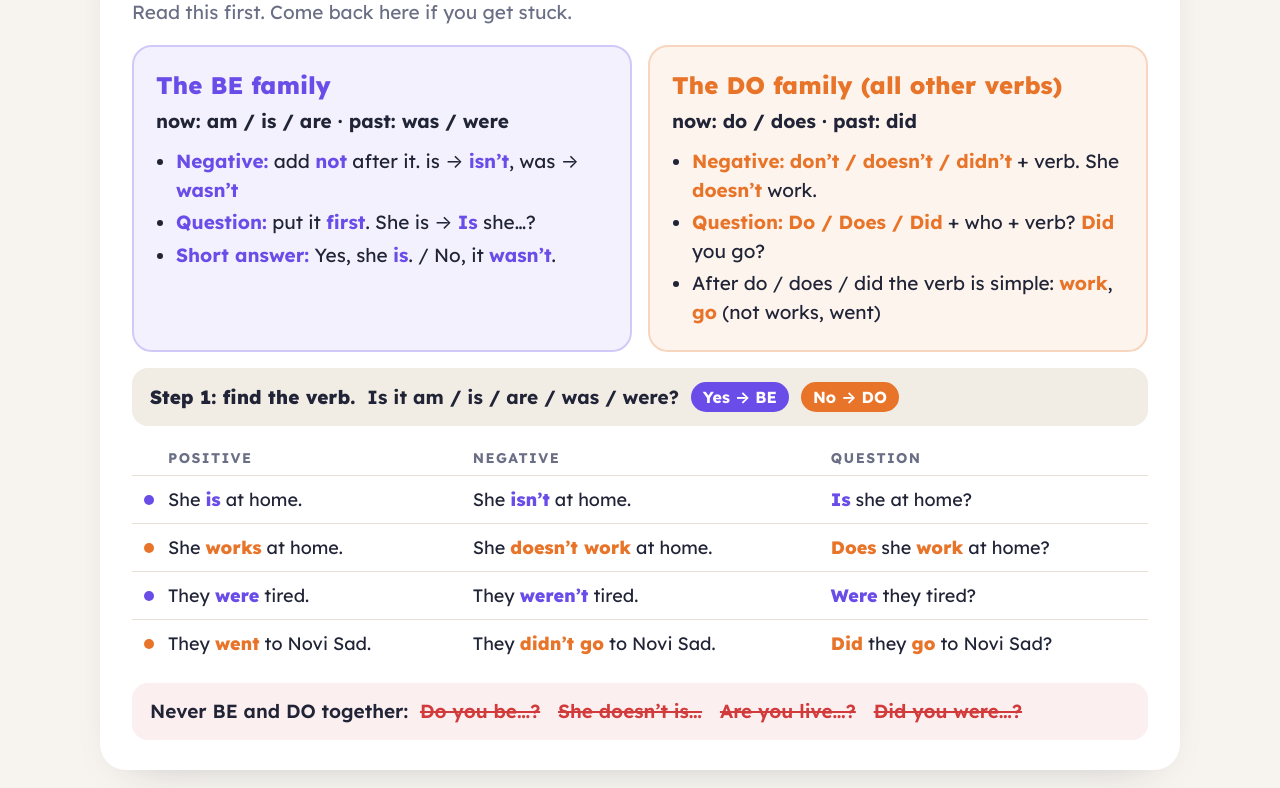
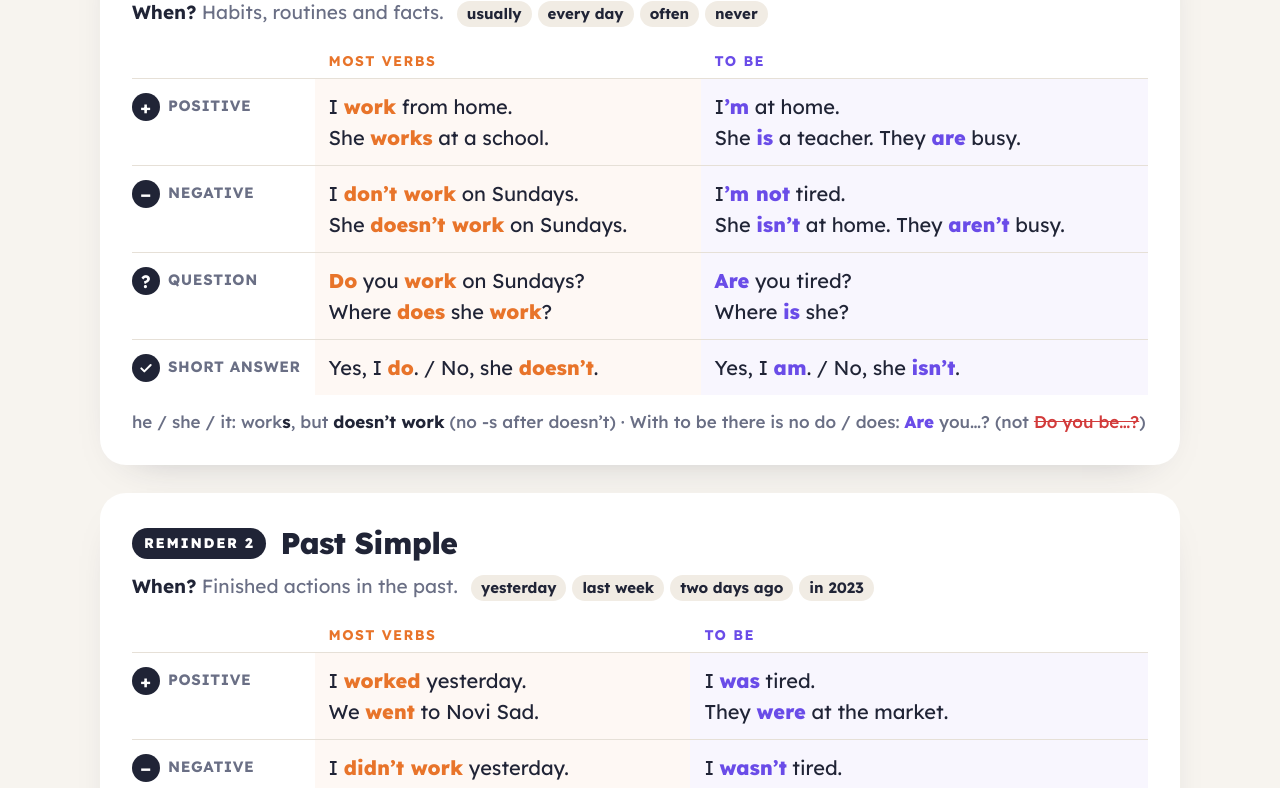
Before and after one commit to tanyapzk/homework, a plain HTML site: page alena/be-or-do/index.html in a window 1280 px wide. Shown: the part 412-1200 px from the top of the page. Drawn offline with Linux system fonts and the light colour scheme.

Commit message:
Be or Do?: replace 'two families' rule with Present/Past Simple reminders
Co-Authored-By: Claude Opus 5.5 <noreply@anthropic.com>

```diff
--- a/alena/be-or-do/index.html
+++ b/alena/be-or-do/index.html
@@ -66,6 +66,21 @@ table.ex tr td:first-child{width:12px;padding-right:0}
 table.ex .dot{display:block;width:10px;height:10px;border-radius:50%;margin-top:9px}
 .never{margin-top:16px;border-radius:16px;padding:14px 18px;background:color-mix(in srgb,var(--no) 8%,white);font-weight:600}
 .never s{color:var(--no);text-decoration-thickness:2px;margin:0 6px}
+
+/* reminders */
+.rem .inst .clues{display:inline-flex;flex-wrap:wrap;gap:6px;margin-left:8px;vertical-align:middle}
+.rem .inst .clues span{font-size:15px;font-weight:700;padding:2px 10px;border-radius:99px;background:var(--soft);color:var(--ink)}
+table.rt{width:100%;border-collapse:separate;border-spacing:0;font-size:20px}
+table.rt th{text-align:left;font-size:14px;letter-spacing:.1em;text-transform:uppercase;color:var(--muted);padding:6px 14px}
+table.rt tr:first-child th:nth-child(2){color:var(--do)} table.rt tr:first-child th:nth-child(3){color:var(--be)}
+table.rt td{padding:12px 14px;border-top:1px solid var(--line);vertical-align:top;line-height:1.55}
+table.rt td:nth-child(3){background:color-mix(in srgb,var(--be) 5%,white)}
+table.rt td:nth-child(2){background:color-mix(in srgb,var(--do) 5%,white)}
+table.rt th.rl{border-top:1px solid var(--line);width:170px;font-size:15px;letter-spacing:.04em;padding:14px 14px 12px 0;vertical-align:top;white-space:nowrap}
+table.rt th.rl i{display:inline-grid;place-items:center;width:28px;height:28px;border-radius:50%;background:var(--ink);color:#fff;font-style:normal;font-size:18px;margin-right:8px;vertical-align:middle}
+.rem .note{margin-top:14px;font-size:17px;color:var(--muted);font-weight:500}
+.rem .note b{color:var(--ink)} .rem .note b.be{color:var(--be)} .rem .note s{color:var(--no)}
+@media (max-width:700px){table.rt{font-size:17px} table.rt th.rl{width:auto;white-space:normal}}
 
 /* sort */
 .sort{display:grid;grid-template-columns:repeat(2,minmax(0,1fr));gap:12px}
@@ -155,45 +170,31 @@ table.ex .dot{display:block;width:10px;height:10px;border-radius:50%;margin-top:
   <div>
     <div class="k">Homework · Present Simple &amp; Past Simple</div>
     <h1><span class="be">Be</span> or <span class="do">Do?</span></h1>
-    <p>When do we use <b class="be">am / is / are / was / were</b>, and when do we need <b class="do">do / does / did</b>?</p>
+    <p>Practice negatives and questions with <b class="do">verbs</b> and with <b class="be">to be</b>.</p>
   </div>
 </header>
 
 <nav class="bar"><div class="row" id="bar"></div></nav>
 
-<!-- RULE -->
-<section id="rule">
-  <div class="sh"><span class="no-">Start here</span><h2>Two families</h2></div>
-  <p class="inst">Read this first. Come back here if you get stuck.</p>
-  <div class="fam">
-    <div class="fbox f-be">
-      <h3>The BE family</h3>
-      <div class="w">now: am / is / are · past: was / were</div>
-      <ul>
-        <li><b>Negative:</b> add <b>not</b> after it. is → <b>isn’t</b>, was → <b>wasn’t</b></li>
-        <li><b>Question:</b> put it <b>first</b>. She is → <b>Is</b> she…?</li>
-        <li><b>Short answer:</b> Yes, she <b>is</b>. / No, it <b>wasn’t</b>.</li>
-      </ul>
-    </div>
-    <div class="fbox f-do">
-      <h3>The DO family (all other verbs)</h3>
-      <div class="w">now: do / does · past: did</div>
-      <ul>
-        <li><b>Negative:</b> <b>don’t / doesn’t / didn’t</b> + verb. She <b>doesn’t</b> work.</li>
-        <li><b>Question:</b> <b>Do / Does / Did</b> + who + verb? <b>Did</b> you go?</li>
-        <li>After do / does / did the verb is simple: <b>work</b>, <b>go</b> (not works, went)</li>
-      </ul>
-    </div>
-  </div>
-  <div class="step"><span class="q">Step 1: find the verb.</span> Is it am / is / are / was / were? <span class="p" style="background:var(--be)">Yes → BE</span> <span class="p" style="background:var(--do)">No → DO</span></div>
-  <table class="ex">
-    <tr><th></th><th>Positive</th><th>Negative</th><th>Question</th></tr>
-    <tr><td><i class="dot" style="background:var(--be)"></i></td><td>She <b class="be">is</b> at home.</td><td>She <b class="be">isn’t</b> at home.</td><td><b class="be">Is</b> she at home?</td></tr>
-    <tr><td><i class="dot" style="background:var(--do)"></i></td><td>She <b class="do">works</b> at home.</td><td>She <b class="do">doesn’t work</b> at home.</td><td><b class="do">Does</b> she <b class="do">work</b> at home?</td></tr>
-    <tr><td><i class="dot" style="background:var(--be)"></i></td><td>They <b class="be">were</b> tired.</td><td>They <b class="be">weren’t</b> tired.</td><td><b class="be">Were</b> they tired?</td></tr>
-    <tr><td><i class="dot" style="background:var(--do)"></i></td><td>They <b class="do">went</b> to Novi Sad.</td><td>They <b class="do">didn’t go</b> to Novi Sad.</td><td><b class="do">Did</b> they <b class="do">go</b> to Novi Sad?</td></tr>
+<!-- REMINDERS -->
+<section id="rule" class="rem">
+  <div class="sh"><span class="no-">Reminder 1</span><h2>Present Simple</h2></div>
+  <p class="inst"><b>When?</b> Habits, routines and facts. <span class="clues"><span>usually</span><span>every day</span><span>often</span><span>never</span></span></p>
+  <table class="rt">
+    <tr><th></th><th>Most verbs</th><th>to be</th></tr>
+    <tr><th class="rl"><i>+</i>Positive</th><td>I <b class="do">work</b> from home.<br>She <b class="do">works</b> at a school.</td><td>I<b class="be">’m</b> at home.<br>She <b class="be">is</b> a teacher. They <b class="be">are</b> busy.</td></tr><tr><th class="rl"><i>−</i>Negative</th><td>I <b class="do">don’t work</b> on Sundays.<br>She <b class="do">doesn’t work</b> on Sundays.</td><td>I<b class="be">’m not</b> tired.<br>She <b class="be">isn’t</b> at home. They <b class="be">aren’t</b> busy.</td></tr><tr><th class="rl"><i>?</i>Question</th><td><b class="do">Do</b> you <b class="do">work</b> on Sundays?<br>Where <b class="do">does</b> she <b class="do">work</b>?</td><td><b class="be">Are</b> you tired?<br>Where <b class="be">is</b> she?</td></tr><tr><th class="rl"><i><svg width="16" height="16" viewBox="0 0 24 24" fill="none" stroke="#fff" stroke-width="3" stroke-linecap="round" stroke-linejoin="round"><path d="M5 12.5l4.5 4.5L19 7.5"/></svg></i>Short answer</th><td>Yes, I <b class="do">do</b>. / No, she <b class="do">doesn’t</b>.</td><td>Yes, I <b class="be">am</b>. / No, she <b class="be">isn’t</b>.</td></tr>
   </table>
-  <div class="never">Never BE and DO together: <s>Do you be…?</s> <s>She doesn’t is…</s> <s>Are you live…?</s> <s>Did you were…?</s></div>
+  <p class="note">he / she / it: work<b>s</b>, but <b>doesn’t work</b> (no -s after doesn’t) · With to be there is no do / does: <b class="be">Are</b> you…? (not <s>Do you be…?</s>)</p>
+</section>
+
+<section id="rule2" class="rem">
+  <div class="sh"><span class="no-">Reminder 2</span><h2>Past Simple</h2></div>
+  <p class="inst"><b>When?</b> Finished actions in the past. <span class="clues"><span>yesterday</span><span>last week</span><span>two days ago</span><span>in 2023</span></span></p>
+  <table class="rt">
+    <tr><th></th><th>Most verbs</th><th>to be</th></tr>
+    <tr><th class="rl"><i>+</i>Positive</th><td>I <b class="do">worked</b> yesterday.<br>We <b class="do">went</b> to Novi Sad.</td><td>I <b class="be">was</b> tired.<br>They <b class="be">were</b> at the market.</td></tr><tr><th class="rl"><i>−</i>Negative</th><td>I <b class="do">didn’t work</b> yesterday.<br>We <b class="do">didn’t go</b> to Novi Sad.</td><td>I <b class="be">wasn’t</b> tired.<br>They <b class="be">weren’t</b> at the market.</td></tr><tr><th class="rl"><i>?</i>Question</th><td><b class="do">Did</b> you <b class="do">work</b> yesterday?<br>Where <b class="do">did</b> you <b class="do">go</b>?</td><td><b class="be">Was</b> she tired?<br>Where <b class="be">were</b> you?</td></tr><tr><th class="rl"><i><svg width="16" height="16" viewBox="0 0 24 24" fill="none" stroke="#fff" stroke-width="3" stroke-linecap="round" stroke-linejoin="round"><path d="M5 12.5l4.5 4.5L19 7.5"/></svg></i>Short answer</th><td>Yes, I <b class="do">did</b>. / No, we <b class="do">didn’t</b>.</td><td>Yes, she <b class="be">was</b>. / No, they <b class="be">weren’t</b>.</td></tr>
+  </table>
+  <p class="note">I / he / she / it <b class="be">was</b> · you / we / they <b class="be">were</b> · After didn’t / did the verb is simple: didn’t <b>go</b> (not <s>didn’t went</s>) · With to be there is no did: <b class="be">Were</b> you…? (not <s>Did you were…?</s>)</p>
 </section>
 
 <div id="parts"></div>
@@ -215,7 +216,7 @@ const $ = s => document.querySelector(s);
 const el = (t, c, h) => { const e = document.createElement(t); if (c) e.className = c; if (h != null) e.innerHTML = h; return e; };
 const shuffle = a => { a = a.slice(); for (let i = a.length - 1; i > 0; i--) { const j = Math.floor(Math.random() * (i + 1)); [a[i], a[j]] = [a[j], a[i]]; } return a; };
 const bump = e => { e.classList.remove('shake'); void e.offsetWidth; e.classList.add('shake'); };
-const FAM = { b: ['BE', 'var(--be)'], d: ['DO', 'var(--do)'] };
+const FAM = { b: ['to be', 'var(--be)'], d: ['another verb', 'var(--do)'] };
 
 /* answer checking: contractions = full forms, punctuation and case ignored */
 const CONTR = [["isn't","is not"],["aren't","are not"],["wasn't","was not"],["weren't","were not"],["don't","do not"],["doesn't","does not"],["didn't","did not"],["i'm","i am"],["you're","you are"],["we're","we are"],["they're","they are"],["she's","she is"],["he's","he is"],["it's","it is"],["'m","am"],
@@ -233,13 +234,13 @@ const PARTS = [
    inst:'<b>Is the verb <span class="be">to be</span> or <span class="do">another verb</span>?</b> The verb is underlined after you answer.',
    items:[["She [is] a teacher.","b"],["She [teaches] children.","d"],["I[’m] tired today.","b"],["We [have] a small flat.","d"],["The café [was] full.","b"],["We [went] to the market.","d"],["They[’re] from Novi Sad.","b"],["He [likes] ćevapi.","d"],["It [was] cold yesterday.","b"],["I [bought] new shoes.","d"],["The shops [are] closed on Sunday.","b"],["My cat [sleeps] all day.","d"]] },
  { id:'p2', type:'choose', title:'Now: say “no”', topic:'Present Simple negative: to be vs do',
-   inst:'<b>Choose the right words.</b> First find the verb: BE or DO?',
+   inst:'<b>Choose the right words.</b> First find the verb: is it to be or another verb?',
    items:[["I ___ hungry.",["am not","don’t","isn’t"],"b"],["She ___ at work today.",["isn’t","doesn’t","aren’t"],"b"],["She ___ on Saturdays.",["doesn’t work","isn’t work","doesn’t works"],"d"],["We ___ from Belgrade.",["aren’t","don’t","isn’t"],"b"],["They ___ Serbian at home.",["don’t speak","aren’t speak","don’t speaks"],"d"],["The bus ___ expensive.",["isn’t","doesn’t","aren’t"],"b"],["My neighbor ___ a car.",["doesn’t have","isn’t have","doesn’t has"],"d"],["I ___ coffee in the evening.",["don’t drink","am not drink","doesn’t drink"],"d"],["The shops ___ open at night.",["aren’t","don’t","isn’t"],"b"],["He ___ busy now.",["isn’t","doesn’t","don’t"],"b"]] },
  { id:'p3', type:'choose', title:'Now: ask a question', topic:'Present Simple questions: to be vs do',
-   inst:'<b>Choose the first word.</b> BE goes first. With other verbs we need Do / Does.',
+   inst:'<b>Choose the first word.</b> To be goes first. With other verbs we need Do / Does.',
    items:[["___ you tired?",["Are","Do","Is"],"b"],["___ you live near the center?",["Do","Are","Does"],"d"],["___ she a teacher?",["Is","Does","Are"],"b"],["___ she work at a school?",["Does","Is","Do"],"d"],["___ the bus stop near your house?",["Is","Does","Are"],"b"],["___ your friends speak English?",["Do","Are","Does"],"d"],["___ your friends at home?",["Are","Do","Is"],"b"],["Where ___ you work?",["do","are","does"],"d"],["Where ___ the post office?",["is","does","do"],"b"],["What time ___ the shop close?",["does","is","do"],"d"]] },
  { id:'p4', type:'choose', title:'Past: “no” and questions', topic:'Past Simple negative & questions: was/were vs did',
-   inst:'<b>Choose the right words.</b> Past BE = was / were. Past DO = did.',
+   inst:'<b>Choose the right words.</b> To be: was / were. Other verbs: did.',
    items:[["I ___ at home yesterday.",["wasn’t","didn’t","weren’t"],"b"],["I ___ TV yesterday.",["didn’t watch","wasn’t watch","didn’t watched"],"d"],["They ___ happy with the hotel.",["weren’t","didn’t","wasn’t"],"b"],["We ___ a taxi.",["didn’t take","weren’t take","didn’t took"],"d"],["___ you tired after the trip?",["Were","Did","Was"],"b"],["___ you go out last night?",["Did","Were","Was"],"d"],["___ the film good?",["Was","Did","Were"],"b"],["___ she call you?",["Did","Was","Does"],"d"],["Where ___ you yesterday?",["were","did","was"],"b"],["Where ___ you buy this bag?",["did","were","was"],"d"]] },
  { id:'p5', type:'type', title:'Make it negative', topic:'Negatives: to be vs do (writing)',
    inst:'<b>Write the sentence with “not”.</b> Short forms (isn’t) and long forms (is not) are both OK.',
@@ -248,7 +249,7 @@ const PARTS = [
    inst:'<b>Write the question.</b>',
    items:[["She is a doctor.",["Is she a doctor?"],"b"],["You like Serbian food.",["Do you like Serbian food?"],"d"],["The tickets were cheap.",["Were the tickets cheap?"],"b"],["He went to work.",["Did he go to work?"],"d"],["Your sister lives in Novi Sad.",["Does your sister live in Novi Sad?"],"d"],["You are ready.",["Are you ready?"],"b"]] },
  { id:'p7', type:'choose', title:'Short answers', topic:'Short answers: to be vs do',
-   inst:'<b>Choose the right answer.</b> Answer with the same family as the question.',
+   inst:'<b>Choose the right answer.</b> Look at the first word of the question.',
    items:[["Are you tired? — ___",["Yes, I am.","Yes, I do.","Yes, I’m."],"b"],["Do you like coffee? — ___",["Yes, I do.","Yes, I am.","Yes, I like."],"d"],["Is your flat big? — ___",["No, it isn’t.","No, it doesn’t.","No, it not."],"b"],["Does she speak Serbian? — ___",["No, she doesn’t.","No, she isn’t.","No, she don’t."],"d"],["Were you at home? — ___",["Yes, I was.","Yes, I did.","Yes, I were."],"b"],["Did you see my email? — ___",["No, I didn’t.","No, I wasn’t.","No, I don’t."],"d"],["Was it expensive? — ___",["No, it wasn’t.","No, it didn’t.","No, it weren’t."],"b"],["Did they enjoy the trip? — ___",["Yes, they did.","Yes, they were.","Yes, they enjoyed."],"d"]] },
  { id:'p8', type:'pick', title:'Which one is correct?', topic:'Mixing be and do (common mistakes)',
    inst:'<b>Only one sentence is correct.</b> Choose it.',
@@ -288,7 +289,7 @@ PARTS.forEach((P, pi) => {
     body.className = 'body ch';
     P.items.forEach(([t, opts, f], i) => {
       const right = opts[0];
-      const r = el('div', 'ci', `<div class="t">${t.replace('___', `<span class="gap">${right}</span>`)}</div><div class="opts">${shuffle(opts).map(o => `<button>${o}</button>`).join('')}</div><div class="fb">${FAM[f][0]} family</div>`);
+      const r = el('div', 'ci', `<div class="t">${t.replace('___', `<span class="gap">${right}</span>`)}</div><div class="opts">${shuffle(opts).map(o => `<button>${o}</button>`).join('')}</div><div class="fb">${FAM[f][0]}</div>`);
       r.style.setProperty('--c', FAM[f][1]);
       r.querySelectorAll('.opts button').forEach(b => b.onclick = () => {
         const ok = b.textContent === right;
@@ -371,7 +372,7 @@ function score(P) { const d = done(P); $('#sc-' + P.id).textContent = d ? `Right
 
 /* progress bar */
 function updBar() {
-  $('#bar').innerHTML = `<a href="#rule">Rules</a>` + PARTS.map((P, i) => `<a href="#${P.id}" class="${done(P) >= total(P) ? 'done' : ''}">Part ${i + 1}</a>`).join('') + `<a href="#finish">Send</a>`;
+  $('#bar').innerHTML = `<a href="#rule">Present</a><a href="#rule2">Past</a>` + PARTS.map((P, i) => `<a href="#${P.id}" class="${done(P) >= total(P) ? 'done' : ''}">Part ${i + 1}</a>`).join('') + `<a href="#finish">Send</a>`;
 }
 updBar();
 
```
